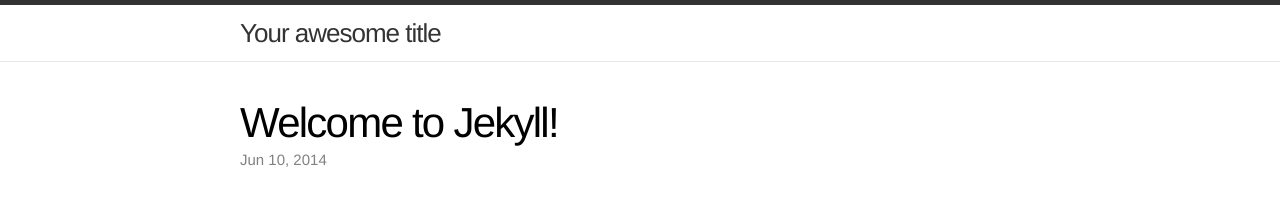
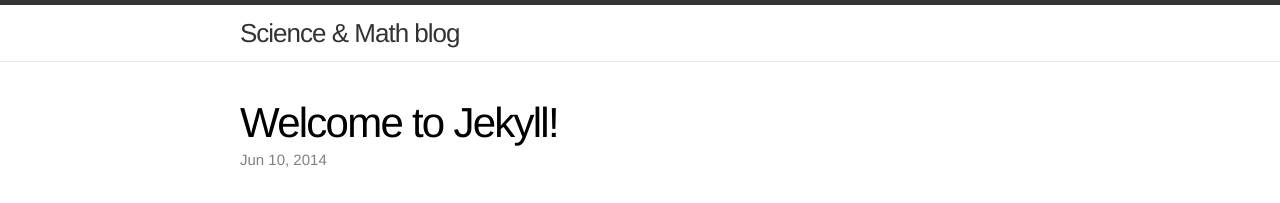
Before and after one commit to whitead/SM-Blog, a Jekyll site: the page built from _posts/2014-06-10-welcome-to-jekyll.markdown, in a window 1280 px wide. Shown: the top 203 px of the page. Built offline with Jekyll 4.4.1, drawn with Linux system fonts in a browser that asks for light colours; some of the changed lines change nothing that is shown.

Commit message:
Configured config

```diff
--- a/_config.yml
+++ b/_config.yml
@@ -1,9 +1,12 @@
 # Site settings
-title: Your awesome title
-email: your-email@domain.com
-description: "Write an awesome description for your new site here. You can edit this line in _config.yml. It will appear in your document head meta (for Google search results) and in your feed.xml site description."
+title: Science & Math blog
+email: andrew@andrew-white.com
+description: "A blog devoted to the glorious pursuit of mathsci"
 baseurl: ""
-url: "http://yourdomain.com"
+url: "http://whitead.github.io/SM-Blog"
+timezone: America/Chicago
+
+#defaults. Empty for now
 
 # Build settings
 markdown: kramdown
```
